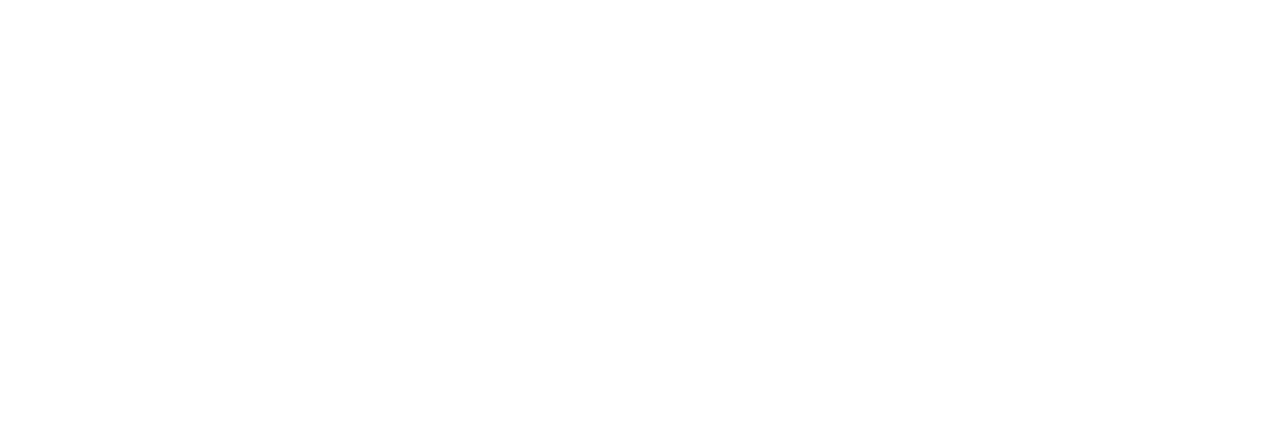
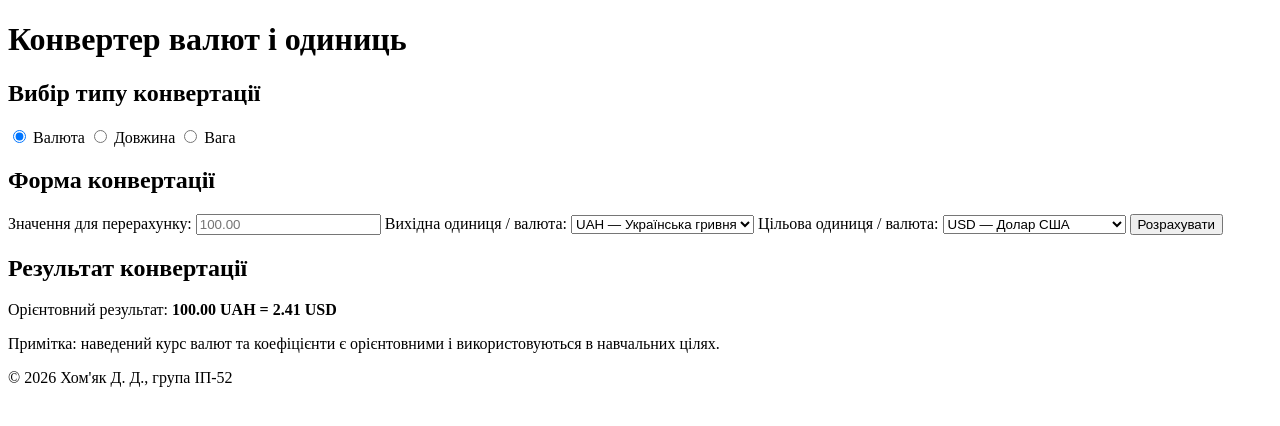
Before and after one commit to dakhoria/unit-currency-converter, a plain HTML site: page index.html in a window 1280 px wide. Drawn offline with Linux system fonts and the light colour scheme.

Commit message:
Practice 2: Семантична розмітка HTML5

```diff
--- a/index.html
+++ b/index.html
@@ -7,11 +7,93 @@
     <link rel="stylesheet" href="css/style.css" />
   </head>
   <body>
-    <!-- Шапка з назвою -->
-    <!-- Блок вибору типу конвертації (валюта/довжина/вага) -->
-    <!-- Форма введення значення й одиниць -->
-    <!-- Блок результату -->
-    <!-- Підвал -->
+    <header>
+      <h1>Конвертер валют і одиниць</h1>
+    </header>
+
+    <main>
+      <section id="conversion-type">
+        <h2>Вибір типу конвертації</h2>
+        <form>
+          <input
+            type="radio"
+            id="mode-currency"
+            name="conversion-mode"
+            value="currency"
+            checked
+          />
+          <label for="mode-currency">Валюта</label>
+
+          <input
+            type="radio"
+            id="mode-length"
+            name="conversion-mode"
+            value="length"
+          />
+          <label for="mode-length">Довжина</label>
+
+          <input
+            type="radio"
+            id="mode-weight"
+            name="conversion-mode"
+            value="weight"
+          />
+          <label for="mode-weight">Вага</label>
+        </form>
+      </section>
+
+      <section id="conversion-form">
+        <h2>Форма конвертації</h2>
+        <form>
+          <label for="input-value">Значення для перерахунку:</label>
+          <input
+            type="number"
+            id="input-value"
+            name="amount"
+            min="0"
+            step="0.01"
+            placeholder="100.00"
+            required
+          />
+
+          <label for="unit-from">Вихідна одиниця / валюта:</label>
+          <select id="unit-from" name="from">
+            <option value="uah">UAH — Українська гривня</option>
+            <option value="usd">USD — Долар США</option>
+            <option value="eur">EUR — Євро</option>
+            <option value="m">м — Метри</option>
+            <option value="km">км — Кілометри</option>
+            <option value="kg">кг — Кілограми</option>
+          </select>
+
+          <label for="unit-to">Цільова одиниця / валюта:</label>
+          <select id="unit-to" name="to">
+            <option value="usd">USD — Долар США</option>
+            <option value="eur">EUR — Євро</option>
+            <option value="uah">UAH — Українська гривня</option>
+            <option value="km">км — Кілометри</option>
+            <option value="m">м — Метри</option>
+            <option value="kg">кг — Кілограми</option>
+          </select>
+
+          <button type="submit">Розрахувати</button>
+        </form>
+      </section>
+
+      <section id="conversion-result">
+        <h2>Результат конвертації</h2>
+        <p>Орієнтовний результат: <strong>100.00 UAH = 2.41 USD</strong></p>
+      </section>
+    </main>
+
+    <footer>
+      <p>
+        Примітка: наведений курс валют та коефіцієнти є орієнтовними і
+        використовуються в навчальних цілях.
+      </p>
+      <p>© 2026 Хом'як Д. Д., група ІП-52</p>
+    </footer>
+
     <script src="js/app.js"></script>
   </body>
 </html>
```
